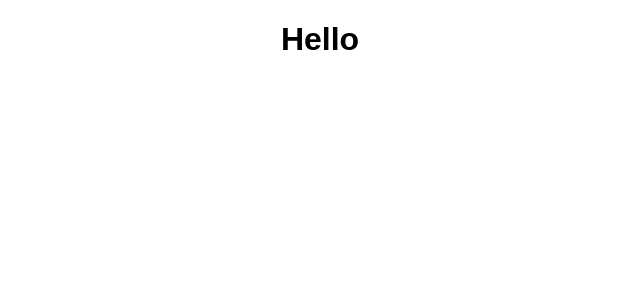
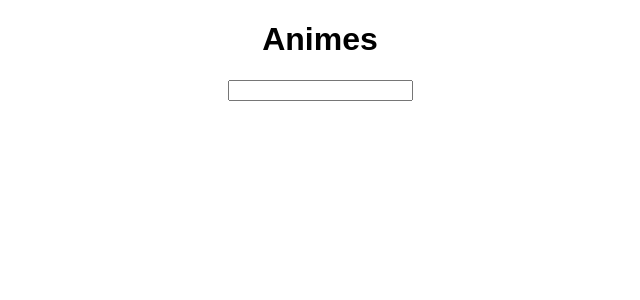
Before and after one commit to 1gjunior/anime-filter, a React (Create React App) app: page / in a window 1280 px wide. Shown: the top 300 px of the page, without its empty margins (320-960 px from the left). Built offline with nearby package versions, Linux system fonts and the light colour scheme.

Commit message:
feat: :sparkles: added the search input component

```diff
--- a/src/App.js
+++ b/src/App.js
@@ -1,7 +1,25 @@
+import { useState, useEffect } from 'react';
+import SearchInput from 'SearchInput';
+
+const api = 'https://kitsu.io/api/edge/';
+
 function App() {
+  const [info, setInfo] = useState({});
+  const [text, setText] = useState('');
+
+  useEffect(() => {
+    if (text) {
+      fetch(`${api}anime?filter[text]=${text}`).then((response) =>
+        response.json().then((data) => console.log(data))
+      );
+    }
+  }, [text]);
+
   return (
     <div className="App">
-      <h1>Hello</h1>
+      <h1>Animes</h1>
+      <SearchInput value={text} onChange={(search) => setText(search)} />
+      {info.data && <ul></ul>}
     </div>
   );
 }
--- /dev/null
+++ b/src/SearchInput.js
@@ -0,0 +1,9 @@
+const SearchInput = ({ value, onChange }) => {
+  function handleChange(e) {
+    onChange(e.target.value);
+  }
+
+  return <input type="search" value={value} onChange={handleChange} />;
+};
+
+export default SearchInput;
```
